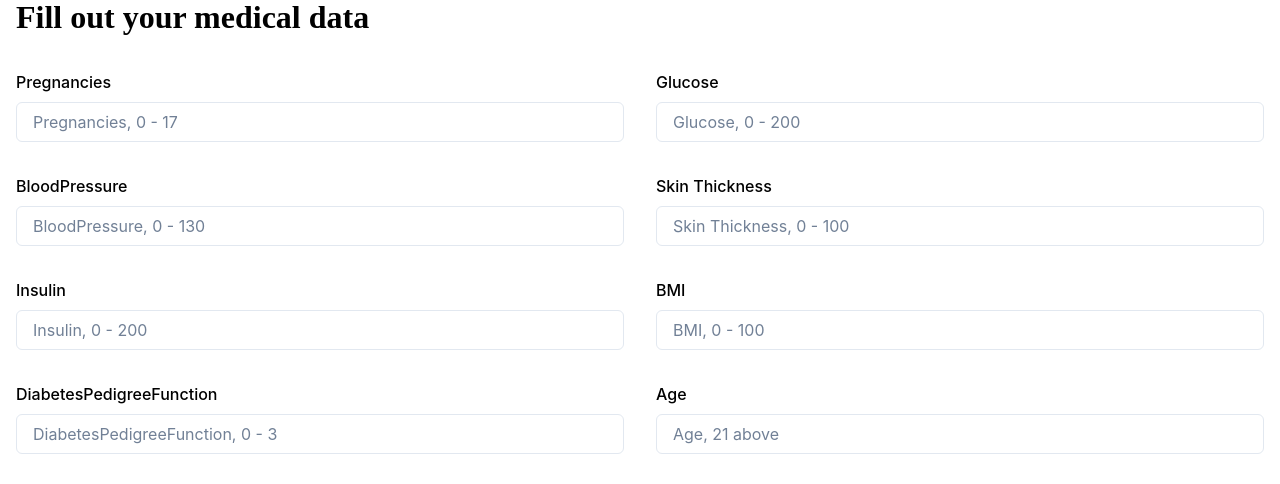
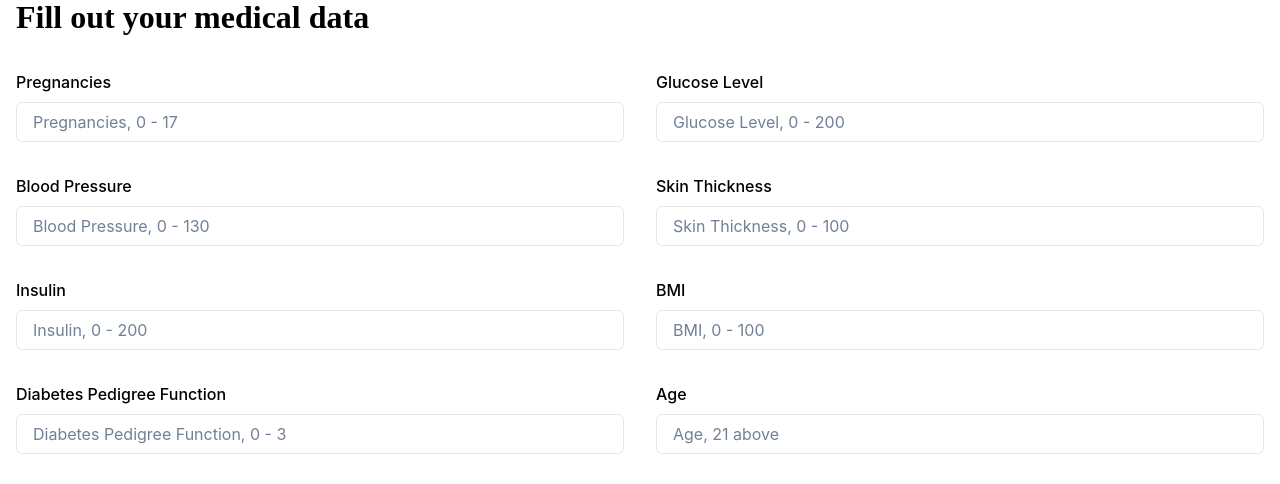
Before and after one commit to kollie-coder/diabetes-prediction-software, a React (Vite) app: page /predict in a window 1280 px wide. Shown: the part 164-648 px from the top of the page. Built offline with nearby package versions, Linux system fonts and the light colour scheme.

Commit message:
17th commit

```diff
--- a/package.json
+++ b/package.json
@@ -19,6 +19,7 @@
     "react-dom": "^18.2.0",
     "react-icons": "^5.0.1",
     "react-router-dom": "^6.22.0",
+    "react-scroll": "^1.9.0",
     "react-slick": "^0.30.2",
     "slick-carousel": "^1.8.1"
   },
--- a/src/components/Collaboration/Collaboration.jsx
+++ b/src/components/Collaboration/Collaboration.jsx
@@ -1,6 +1,7 @@
 import { Box, Button, Flex, Image, Text, useMediaQuery } from '@chakra-ui/react'
 import React from 'react'
 import Work from "../../assets/work.png";
+import { Link } from 'react-scroll';
 
 const Collaboration = () => {
   const [isLargerThanMD] = useMediaQuery("(min-width: 768px)");
@@ -51,6 +52,7 @@ const Collaboration = () => {
             results from diabetespredict via historical patients data
           </Text>
 
+          <Link to="guide-section" smooth={true} duration={500}>
           <Button
             fontSize={"17.55px"}
             fontWeight={700}
@@ -63,6 +65,7 @@ const Collaboration = () => {
           >
             Get Started
           </Button>
+          </Link>
         </Box>
       </Flex>
     </>
--- a/src/components/Diagnose/Diagnose.jsx
+++ b/src/components/Diagnose/Diagnose.jsx
@@ -15,7 +15,7 @@ const Diagnose = () => {
         my={{ base: 5, md: 10 }}
         pb={5}
         gap={{ base: "30px", md: "194px" }}
-
+        id='diagnose-section'
       >
         <Box flex={{ base: "initial", md: 1 }} px={{ base: 5, md: 0 }}>
           <Text
--- a/src/components/Guide/Guide.jsx
+++ b/src/components/Guide/Guide.jsx
@@ -5,7 +5,7 @@ import Guides from './Guides'
 const Guide = () => {
   return (
     <>
-     <Box my={5}>
+     <Box my={5} id="guide-section">
 
 <Text color='#171717' fontSize='32px' fontFamily='Source Sans Pro'
   fontWeight={700} lineHeight='48px' py={{base:10, md:20}} mt={{base:20,md:0}}>
--- a/src/components/Hero/Hero.jsx
+++ b/src/components/Hero/Hero.jsx
@@ -2,6 +2,7 @@ import { Box, Button, Flex, Image, Text, useMediaQuery } from '@chakra-ui/react'
 import React from 'react';
 import heroImage from "../../assets/heroImage.png";
 import heroImage2 from "../../assets/heroImage2.png";
+import { Link } from 'react-scroll';
 
 const Hero = () => {
   const [isLargerThanMD] = useMediaQuery("(min-width: 768px)");
@@ -37,6 +38,9 @@ const Hero = () => {
             DiabetesPredict is an innovative machine learning tool designed to forecast diabetes risk based on patient data, leveraging advanced algorithms to analyze variables such as glucose levels, BMI, and medical history.
           </Text>
 
+
+          <Link to="guide-section" smooth={true} duration={500}>
+
           <Button
             width={{ base: "201px", md: "260px" }}
             height={{ base: "50px", md: "114px" }}
@@ -51,6 +55,10 @@ const Hero = () => {
           >
             Get Started
           </Button>
+
+
+          </Link>
+
         </Flex>
 
         {isLargerThanMD && (
--- a/src/components/Navbar/Navbar.jsx
+++ b/src/components/Navbar/Navbar.jsx
@@ -1,8 +1,8 @@
 import { Box, Button, Container, Flex, Image, Text } from '@chakra-ui/react'
 import React from 'react'
 import Logo from "../../assets/logo.png";
-import { Link } from 'react-router-dom';
 import { RxHamburgerMenu } from "react-icons/rx";
+import { Link } from 'react-scroll';
 
 const Navbar = () => {
   return (
@@ -10,19 +10,37 @@ const Navbar = () => {
 
       <Flex justifyContent={"space-between"} alignItems={"center"} pt={8}>
 
-        <Link to={"/"}>
+     <a href='/'>
     {  /*<Image src={Logo} alt='logo' w={{base:60, lg:80}}/>*/}
        <Text fontSize={{base:"18px", sm:"22px", md:"25px"}} fontWeight={600} fontFamily={"Poppins"} pl={4}>DIABETESPREDICT</Text>
-      </Link>
+      </a>
 
       <Flex gap={4} display={{base:"none", md:"flex"}} pr={8}>
-        <Button width={"177px"} height={"64px"} borderRadius={"20px"} padding={"10px"} background='rgba(44, 75, 116, 1)' color={"white"}>
+
+      <Link to="guide-section" smooth={true} duration={500}>
+        <Button
+        width={"177px"}
+        height={"64px"}
+         borderRadius={"20px"}
+          padding={"10px"}
+           background='rgba(44, 75, 116, 1)'
+           color={"white"}>
           Get Started
         </Button>
+        </Link>
 
-        <Button width={"177px"} height={"64px"} borderRadius={"20px"} padding={"10px"} colorScheme='rgba(44, 75, 116, 1)' variant={"outline"}>
+        <Link to="diagnose-section" smooth={true} duration={500}>
+
+        <Button width={"177px"}
+        height={"64px"}
+        borderRadius={"20px"}
+        padding={"10px"}
+         colorScheme='rgba(44, 75, 116, 1)'
+         variant={"outline"}>
           Try Now
         </Button>
+
+        </Link>
 
       </Flex>
 
--- a/src/pages/Predict/Predict.jsx
+++ b/src/pages/Predict/Predict.jsx
@@ -102,7 +102,7 @@ if (prediction === 1) {
 setIsLoading(false);
 
   } catch (error) {
-    // Handle errors
+
     console.error('Error occurred:', error);
     showToast("Error", error.message, "Error");
     setIsLoading(false);
@@ -134,13 +134,13 @@ setIsLoading(false);
           </FormControl>
 
           <FormControl>
-            <FormLabel>Glucose</FormLabel>
-            <Input id="glucose" placeholder="Glucose, 0 - 200" />
+            <FormLabel>Glucose Level</FormLabel>
+            <Input id="glucose" placeholder="Glucose Level, 0 - 200" />
           </FormControl>
 
           <FormControl>
-            <FormLabel>BloodPressure</FormLabel>
-            <Input id="bloodPressure" placeholder="BloodPressure, 0 - 130" />
+            <FormLabel>Blood Pressure</FormLabel>
+            <Input id="bloodPressure" placeholder="Blood Pressure, 0 - 130" />
           </FormControl>
 
           <FormControl>
@@ -159,8 +159,8 @@ setIsLoading(false);
           </FormControl>
 
           <FormControl>
-            <FormLabel>DiabetesPedigreeFunction</FormLabel>
-            <Input id="diabetesPedigreeFunction" placeholder="DiabetesPedigreeFunction, 0 - 3" />
+            <FormLabel>Diabetes Pedigree Function</FormLabel>
+            <Input id="diabetesPedigreeFunction" placeholder="Diabetes Pedigree Function, 0 - 3" />
           </FormControl>
 
           <FormControl>
```
Also changed, not shown: 1 other file (tests, documents, lock files or other folders).
